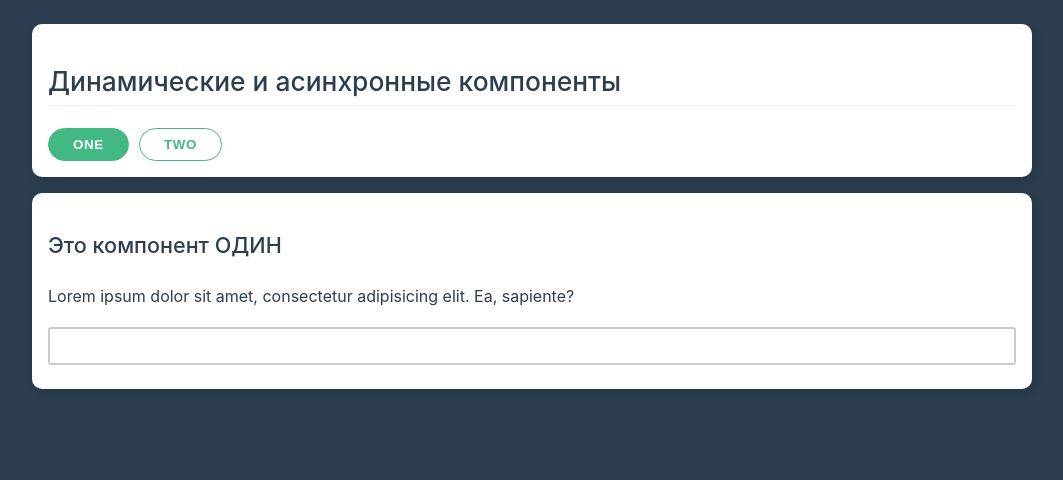
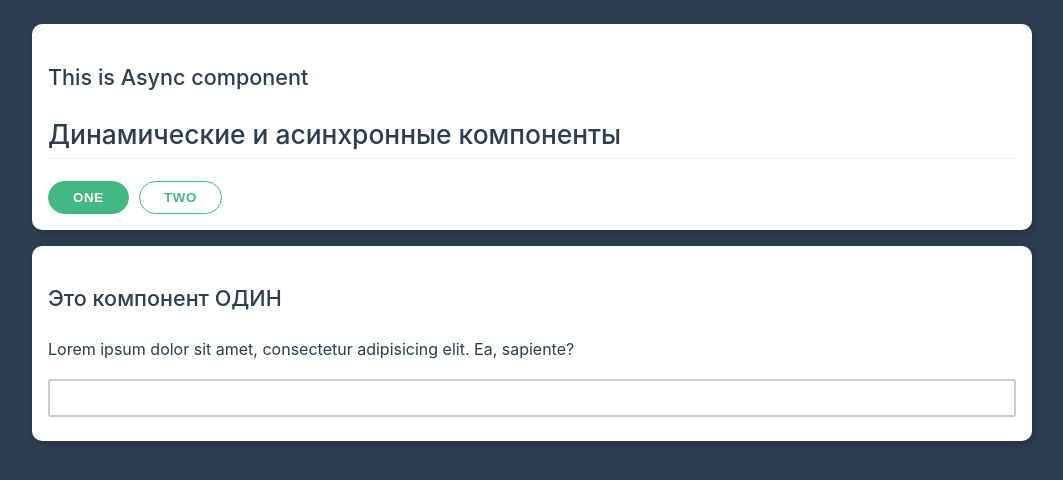
Before and after one commit to Wolf-Den1994/vue_project4, a Vue app: page / in a window 1280 px wide. Shown: the top 480 px of the page, without its empty margins (108-1171 px from the left). Built offline with nearby package versions, Linux system fonts and the light colour scheme.

Commit message:
async component

```diff
--- a/src/App.vue
+++ b/src/App.vue
@@ -1,6 +1,7 @@
 <template>
   <div class="container pt-1">
     <div class="card">
+      <async-component></async-component>
       <h2>Динамические и асинхронные компоненты</h2>
       <app-button ref="myBtn" :color="oneColor" @action="active = 'one'">One</app-button>
       <app-button :color="twoColor" @action="active = 'two'">Two</app-button>
--- /dev/null
+++ b/src/AppAsyncComponent.vue
@@ -0,0 +1,15 @@
+<template>
+  <div>
+    <h3>This is Async component</h3>
+  </div>
+</template>
+
+<script>
+export default {
+
+}
+</script>
+
+<style scoped>
+
+</style>
--- a/src/main.js
+++ b/src/main.js
@@ -1,4 +1,4 @@
-import { createApp } from 'vue'
+import { createApp, defineAsyncComponent } from 'vue'
 import App from './App.vue'
 import TheHeader from './TheHeader'
 import './theme.css'
@@ -8,4 +8,7 @@
 const app = createApp(App)
 // global
 app.component('the-header', TheHeader)
+app.component('async-component', defineAsyncComponent(() => {
+  return import('./AppAsyncComponent')
+}))
 app.mount('#app')
```
